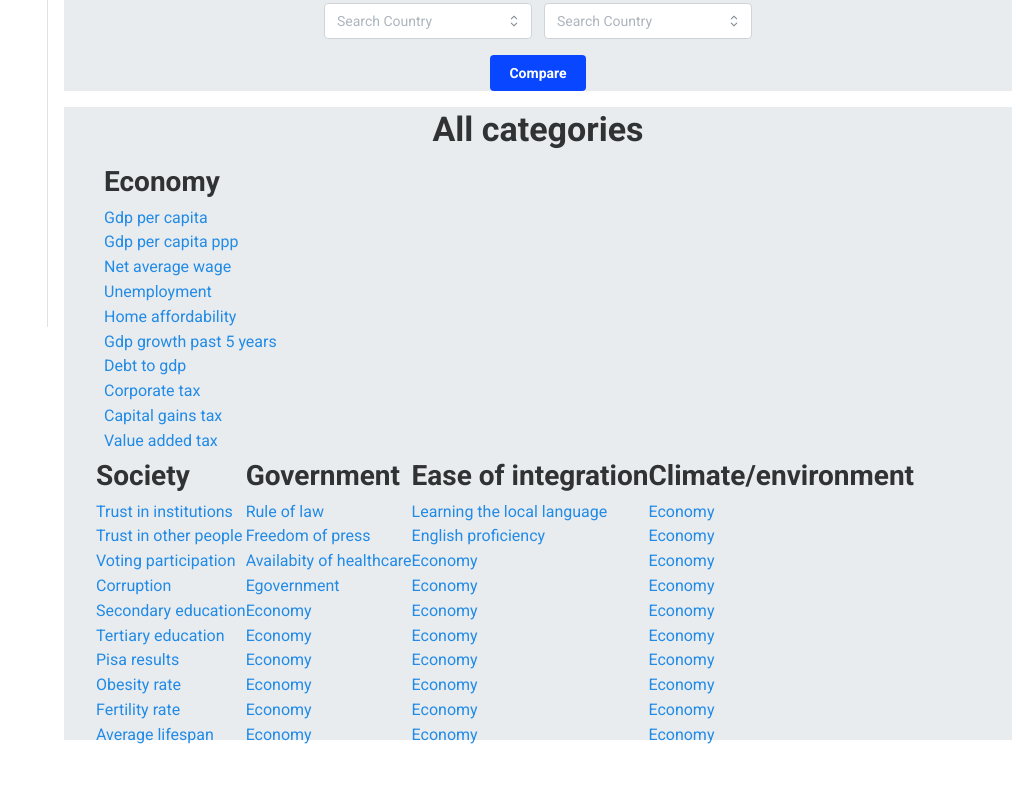
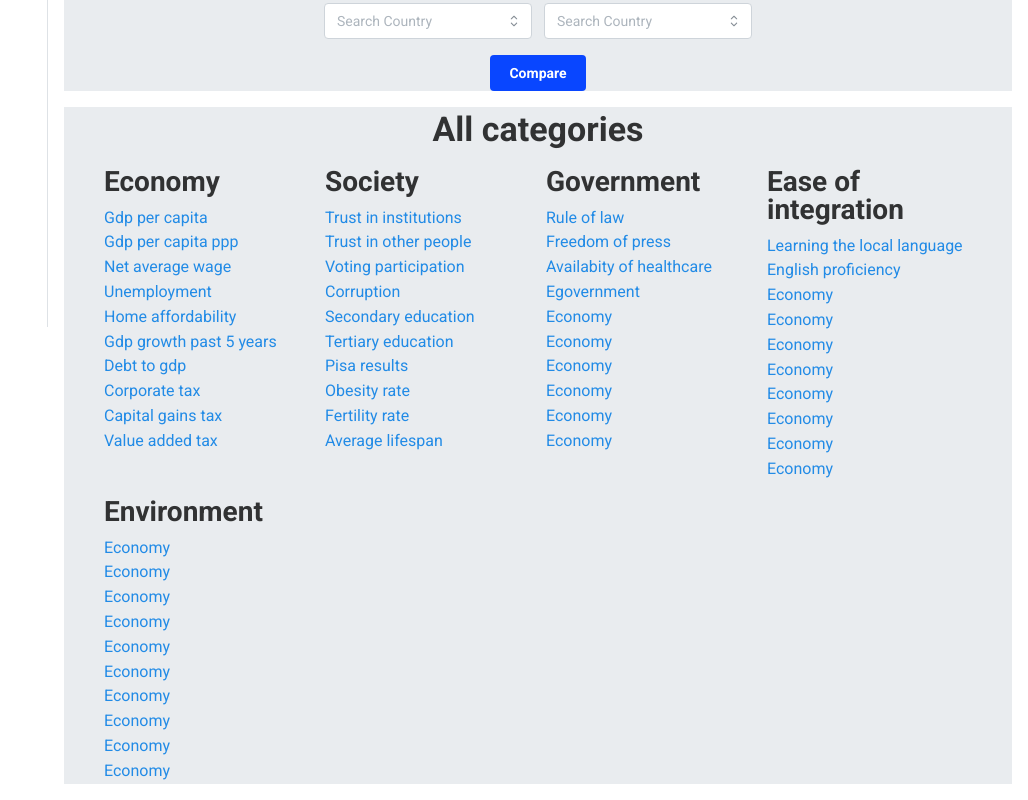
Before and after one commit to smravec/europe-in-data, a Next.js app: page / in a window 1280 px wide. Shown: the part 473-1273 px from the top of the page, without its empty margins (252-1280 px from the left). Before the commit the page ends 1229 px from the top, so only its background shows below. Built offline with nearby package versions, Linux system fonts and the light colour scheme.

Commit message:
Layout and shorten name

```diff
--- a/app/components/app-layout.tsx
+++ b/app/components/app-layout.tsx
@@ -155,7 +155,7 @@ export default function AppLayout({ children }: { children: React.ReactNode }) {
           <NavLink
             variant='filled'
             active
-            label="Climate/environment"
+            label="Environment"
             color={theme.colors.gray[1]}
             c={"black"}
             leftSection={<FaTree/>}
--- a/app/page.tsx
+++ b/app/page.tsx
@@ -129,13 +129,13 @@ export default function Home(){
 
                 <Grid
                 pr={"40px"}
-                pl={"40px"}
+                pl={{ base:"25%" , lg:"40px" }}
+
                 >
 
-                    <GridCol>
+                    <GridCol span={{base:12,md:6, lg:3}}>
                         <Flex
                             direction={"column"}
-                            align={"flex-start"}
                         >
                             <Text size='28px' fw={"600"}>Economy</Text>
                             <Space h={"xs"}/>
@@ -152,10 +152,9 @@ export default function Home(){
                         </Flex>
                     </GridCol>
 
-
+                    <GridCol span={{base:12,md:6, lg:3}}>
                         <Flex
                             direction={"column"}
-                        align={"flex-start"}
                         >
                             <Text size='28px' fw={"600"}>Society</Text>
                             <Space h={"xs"}/>
@@ -170,10 +169,11 @@ export default function Home(){
                             <Anchor>Fertility rate</Anchor>
                             <Anchor>Average lifespan</Anchor>
                         </Flex>
+                    </GridCol>
 
+                    <GridCol span={{base:12,md:6, lg:3}}>
                         <Flex
                             direction={"column"}
-                        align={"flex-start"}
                         >
                             <Text size='28px' fw={"600"}>Government</Text>
                             <Space h={"xs"}/>
@@ -188,10 +188,12 @@ export default function Home(){
                             <Anchor>Economy</Anchor>
                             <Anchor>Economy</Anchor>
                         </Flex>
+                    </GridCol>
 
+
+                    <GridCol span={{base:12,md:6, lg:3}}>
                         <Flex
                             direction={"column"}
-                        align={"flex-start"}
                         >
                             <Text size='28px' fw={"600"}>Ease of integration</Text>
                             <Space h={"xs"}/>
@@ -206,12 +208,13 @@ export default function Home(){
                             <Anchor>Economy</Anchor>
                             <Anchor>Economy</Anchor>
                         </Flex>
+                    </GridCol>
 
+                    <GridCol span={{base:12,md:6, lg:3}}>
                         <Flex
                             direction={"column"}
-                        align={"flex-start"}
                         >
-                        <Text size='28px' fw={"600"}>Climate/environment</Text>
+                            <Text size='28px' fw={"600"}>Environment</Text>
                             <Space h={"xs"}/>
                             <Anchor>Economy</Anchor>
                             <Anchor>Economy</Anchor>
@@ -224,6 +227,7 @@ export default function Home(){
                             <Anchor>Economy</Anchor>
                             <Anchor>Economy</Anchor>
                         </Flex>
+                    </GridCol>
 
                 </Grid>
             </Flex>
```
Also changed, not shown: 1 other file (tests, documents, lock files or other folders). Lines whose indentation alone changed are shown as unchanged.
